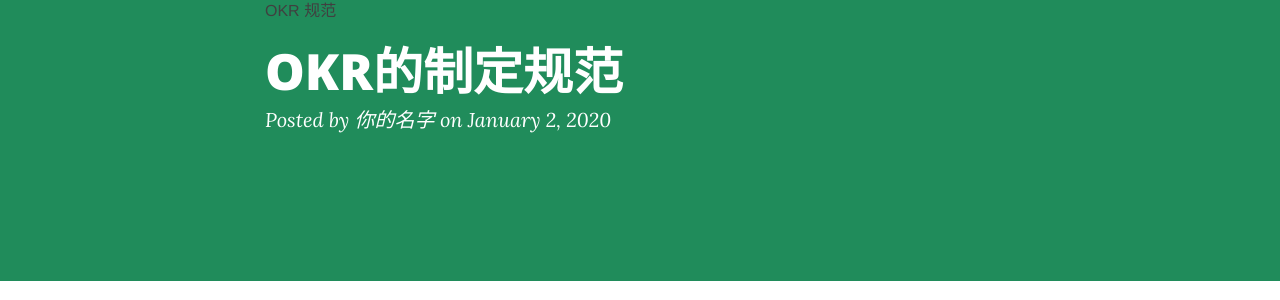
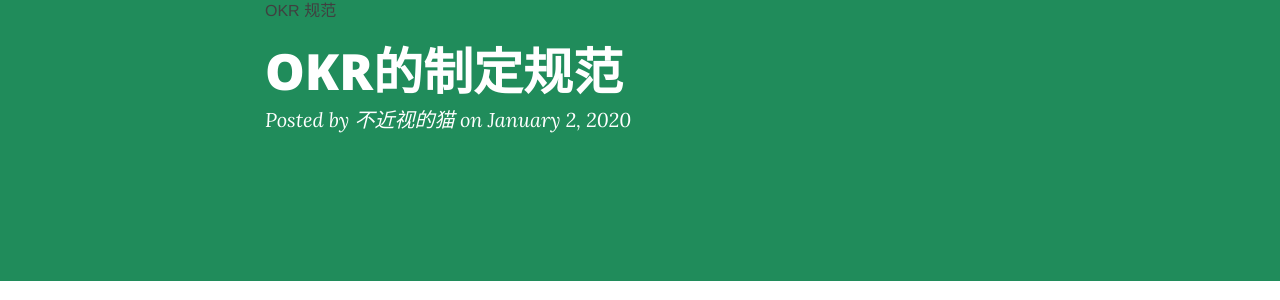
Before and after one commit to bjsdm/bjsdm.github.io, a Jekyll site: the page built from _posts/2020-01-10-OKR的制定规范.md, in a window 1280 px wide and 900 px high. Shown: the part 153-453 px from the top of the window. Built offline with Jekyll 4.4.1, drawn with Linux system fonts in a browser that asks for light colours; nearby versions of some CDN libraries; comment, search, counter and statistics services are not loaded.

Commit message:
Update 2020-01-10-OKR的制定规范.md

```diff
--- a/_posts/2020-01-10-OKR的制定规范.md
+++ b/_posts/2020-01-10-OKR的制定规范.md
@@ -1,6 +1,7 @@
 ---
 layout: post
 title: OKR的制定规范
+author: 不近视的猫
 date: 2020-01-02
 categories: blog
 tags: [OKR,规范]
```
